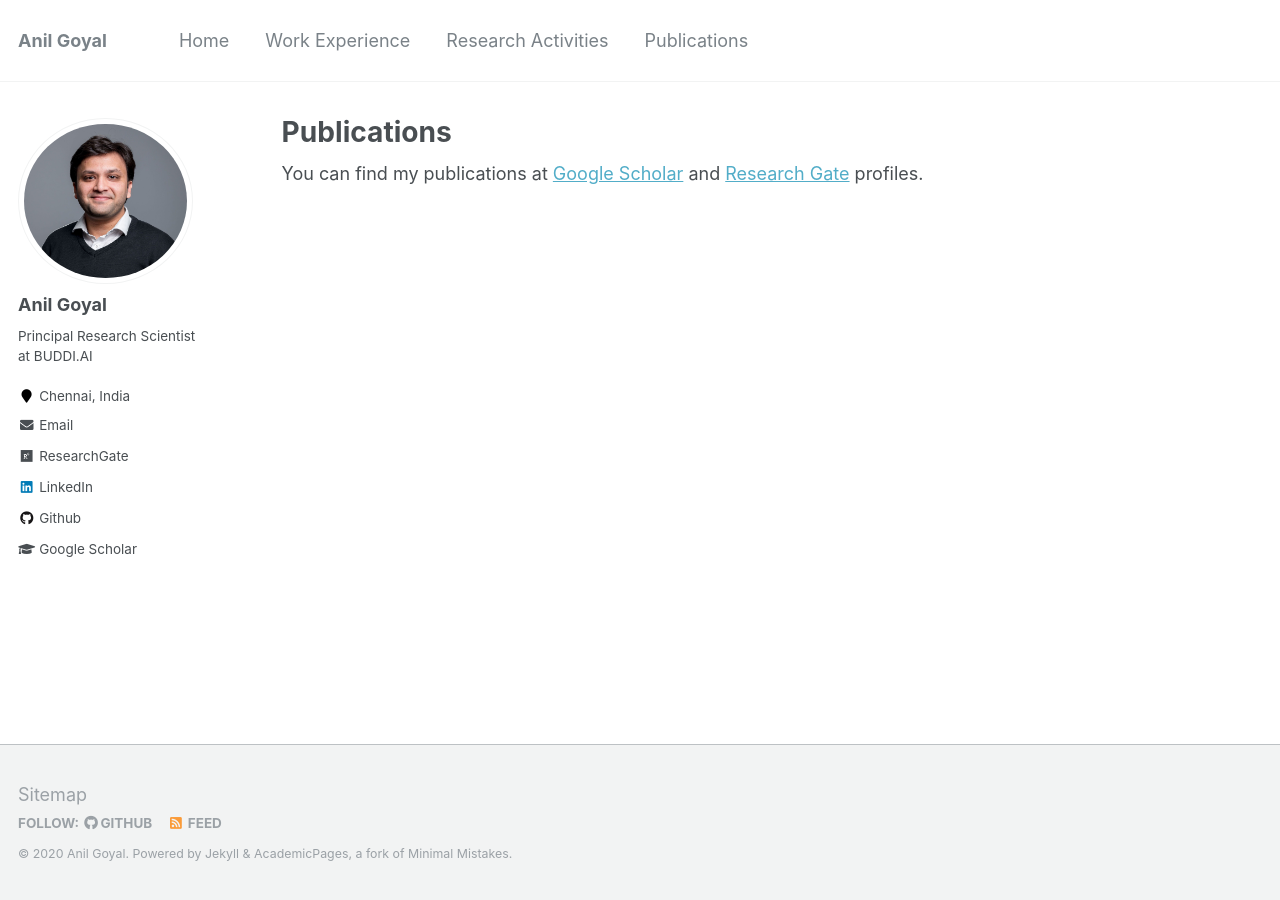
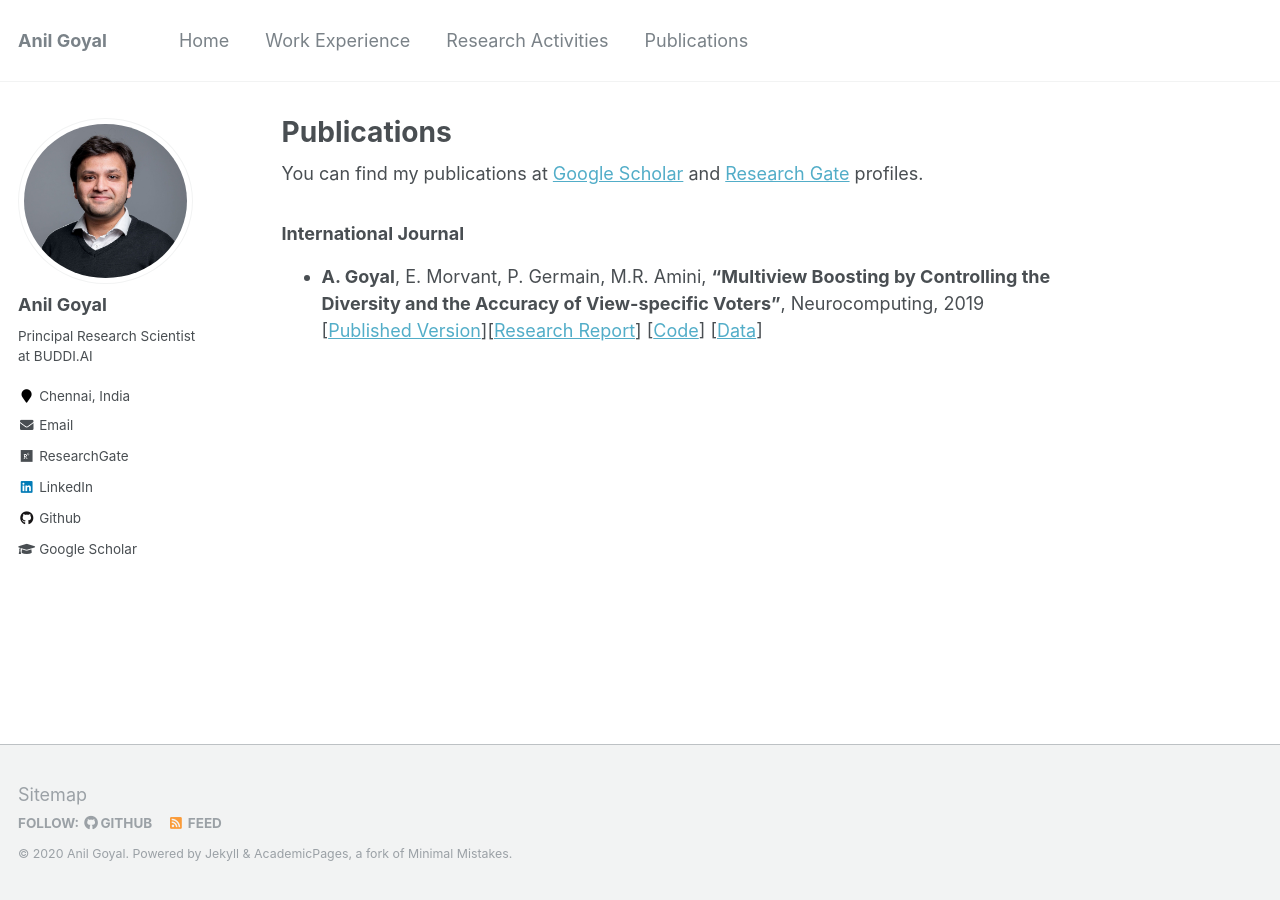
Before and after one commit to goyalanil/goyalanil.github.io, a Jekyll site: the page built from _pages/publications.md, in a window 1280 px wide. Built offline with Jekyll 4.4.1, drawn with Linux system fonts in a browser that asks for light colours.

Commit message:
Update publications.md

```diff
--- a/_pages/publications.md
+++ b/_pages/publications.md
@@ -6,3 +6,7 @@ classes: wide
 ---
 
 You can find my publications at [Google Scholar](https://scholar.google.com/citations?hl=en&user=YxZAD94AAAAJ&view_op=list_works&sortby=pubdate) and [Research Gate](https://www.researchgate.net/profile/Anil_Goyal8) profiles.
+
+### International Journal
+
+* **A. Goyal**, E. Morvant, P. Germain, M.R. Amini, **"Multiview Boosting by Controlling the Diversity and the Accuracy of View-specific Voters"**, Neurocomputing, 2019 [[Published Version](https://www.sciencedirect.com/science/article/abs/pii/S0925231219306630)][[Research Report](https://arxiv.org/abs/1808.05784)] [[Code](https://github.com/goyalanil/PB-MVBoost)] [[Data](https://github.com/goyalanil/Multiview_Dataset_MNIST)]
```
